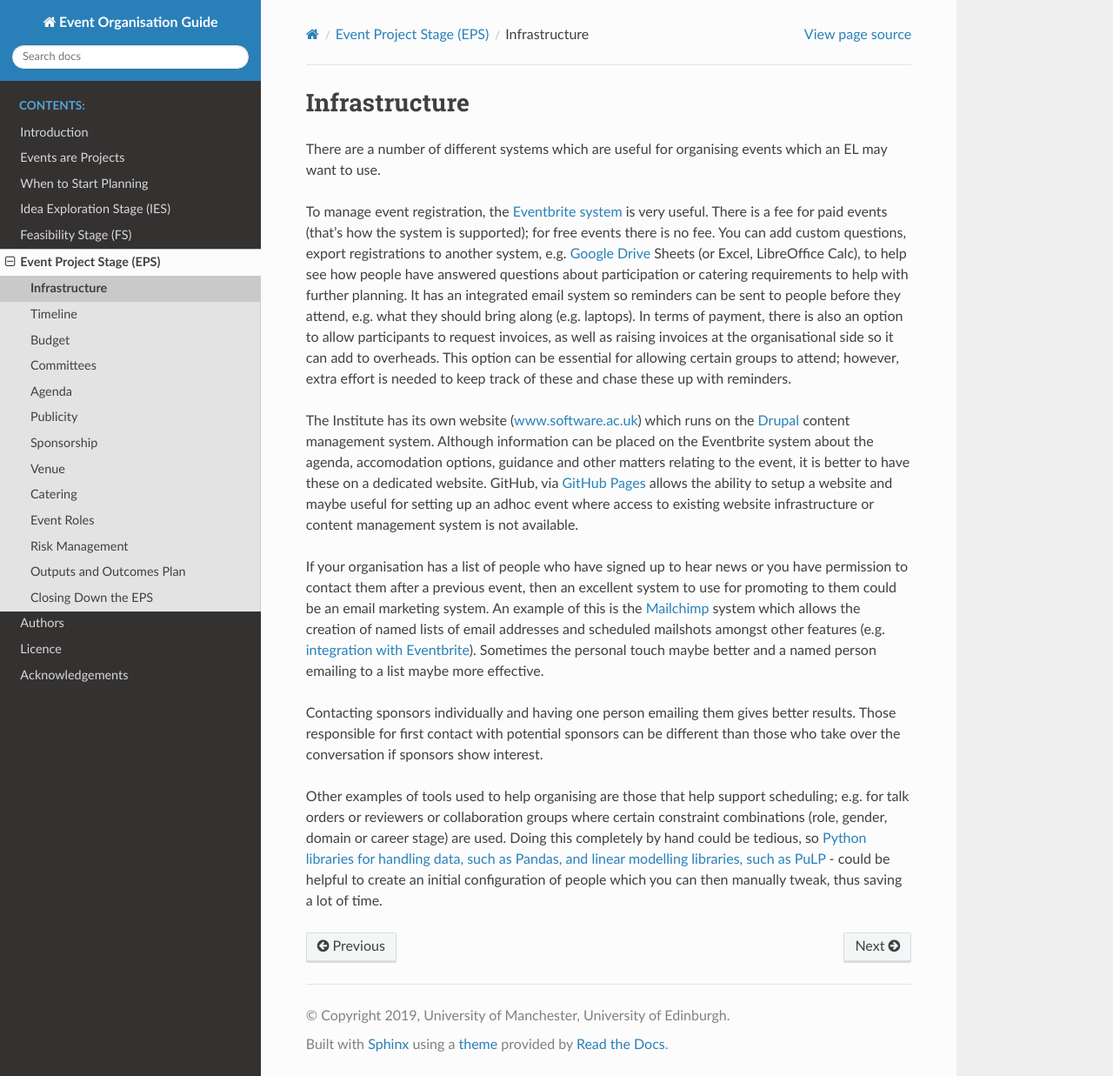
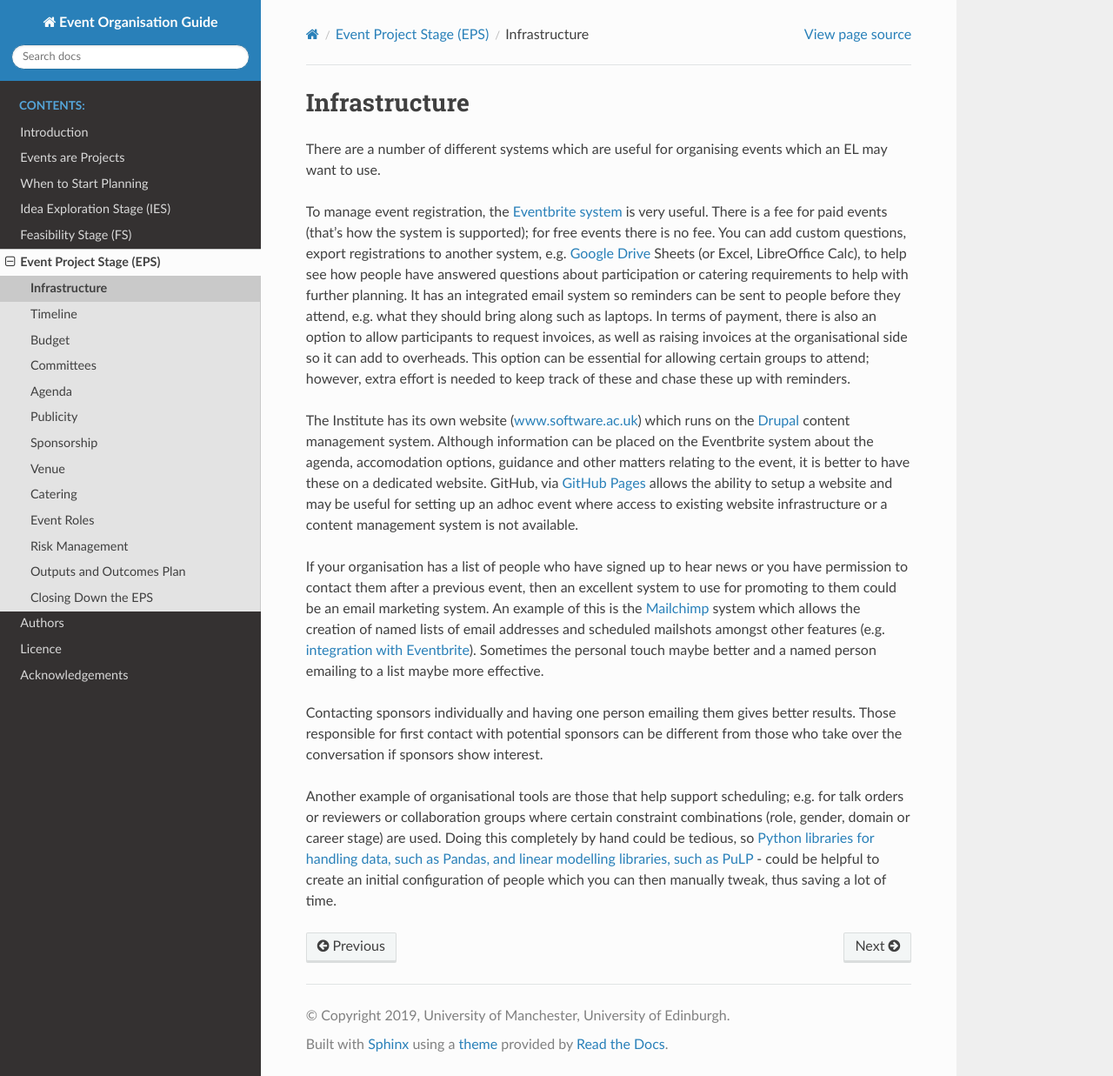
Before and after one commit to softwaresaved/event-organisation-guide, a Sphinx documentation site: the page built from docs/eog/eps-infrastructure.rst, in a window 1280 px wide and 1237 px high. Shown: the whole window at 87% size. Built offline with Sphinx 7.4.7 and the Read the Docs theme 2.0.0, drawn with Linux system fonts in a browser that asks for light colours.

Commit message:
Update eps-infrastructure.rst

```diff
--- a/docs/eog/eps-infrastructure.rst
+++ b/docs/eog/eps-infrastructure.rst
@@ -5,12 +5,12 @@ Infrastructure
 
 There are a number of different systems which are useful for organising events which an EL may want to use.
 
-To manage event registration, the `Eventbrite system <https://www.eventbrite.com/>`_ is very useful. There is a fee for paid events (that’s how the system is supported); for free events there is no fee. You can add custom questions, export registrations to another system, e.g. `Google Drive <https://drive.google.com/drive/my-drive>`_ Sheets (or Excel, LibreOffice Calc), to help see how people have answered questions about participation or catering requirements to help with further planning. It has an integrated email system so reminders can be sent to people before they attend, e.g. what they should bring along (e.g. laptops). In terms of payment, there is also an option to allow participants to request invoices, as well as raising invoices at the organisational side so it can add to overheads. This option can be essential for allowing certain groups to attend; however, extra effort is needed to keep track of these and chase these up with reminders.
+To manage event registration, the `Eventbrite system <https://www.eventbrite.com/>`_ is very useful. There is a fee for paid events (that’s how the system is supported); for free events there is no fee. You can add custom questions, export registrations to another system, e.g. `Google Drive <https://drive.google.com/drive/my-drive>`_ Sheets (or Excel, LibreOffice Calc), to help see how people have answered questions about participation or catering requirements to help with further planning. It has an integrated email system so reminders can be sent to people before they attend, e.g. what they should bring along such as laptops. In terms of payment, there is also an option to allow participants to request invoices, as well as raising invoices at the organisational side so it can add to overheads. This option can be essential for allowing certain groups to attend; however, extra effort is needed to keep track of these and chase these up with reminders.
 
-The Institute has its own website (`www.software.ac.uk <https://www.software.ac.uk>`_) which runs on the `Drupal <https://www.drupal.org/>`_ content management system. Although information can be placed on the Eventbrite system about the agenda, accomodation options, guidance and other matters relating to the event, it is better to have these on a dedicated website. GitHub, via `GitHub Pages <https://pages.github.com/>`_ allows the ability to setup a website and maybe useful for setting up an adhoc event where access to existing website infrastructure or content management system is not available.
+The Institute has its own website (`www.software.ac.uk <https://www.software.ac.uk>`_) which runs on the `Drupal <https://www.drupal.org/>`_ content management system. Although information can be placed on the Eventbrite system about the agenda, accomodation options, guidance and other matters relating to the event, it is better to have these on a dedicated website. GitHub, via `GitHub Pages <https://pages.github.com/>`_ allows the ability to setup a website and may be useful for setting up an adhoc event where access to existing website infrastructure or a content management system is not available.
 
 If your organisation has a list of people who have signed up to hear news or you have permission to contact them after a previous event, then an excellent system to use for promoting to them could be an email marketing system. An example of this is the `Mailchimp <https://mailchimp.com/>`_ system which allows the creation of named lists of email addresses and scheduled mailshots amongst other features (e.g. `integration with Eventbrite <https://docs.google.com/document/d/1jF478TeevvO9BMRIIKTQYEmzIaec10dLuypTtNAxq4U/edit#>`_). Sometimes the personal touch maybe better and a named person emailing to a list maybe more effective.
 
-Contacting sponsors individually and having one person emailing them gives better results. Those responsible for first contact with potential sponsors can be different than those who take over the conversation if sponsors show interest.
+Contacting sponsors individually and having one person emailing them gives better results. Those responsible for first contact with potential sponsors can be different from those who take over the conversation if sponsors show interest.
 
-Other examples of tools used to help organising are those that help support scheduling; e.g. for talk orders or reviewers or collaboration groups where certain constraint combinations (role, gender, domain or career stage) are used. Doing this completely by hand could be tedious, so `Python libraries for handling data, such as Pandas, and linear modelling libraries, such as PuLP <https://www.software.ac.uk/blog/2017-12-18-assigning-fellowship-programme-2018-applications-reviewers>`_ - could be helpful to create an initial configuration of people which you can then manually tweak, thus saving a lot of time.
+Another example of organisational tools are those that help support scheduling; e.g. for talk orders or reviewers or collaboration groups where certain constraint combinations (role, gender, domain or career stage) are used. Doing this completely by hand could be tedious, so `Python libraries for handling data, such as Pandas, and linear modelling libraries, such as PuLP <https://www.software.ac.uk/blog/2017-12-18-assigning-fellowship-programme-2018-applications-reviewers>`_ - could be helpful to create an initial configuration of people which you can then manually tweak, thus saving a lot of time.
```
